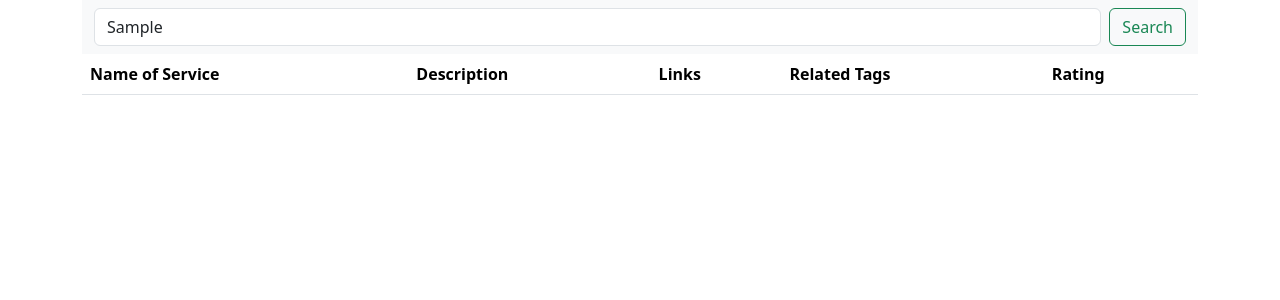
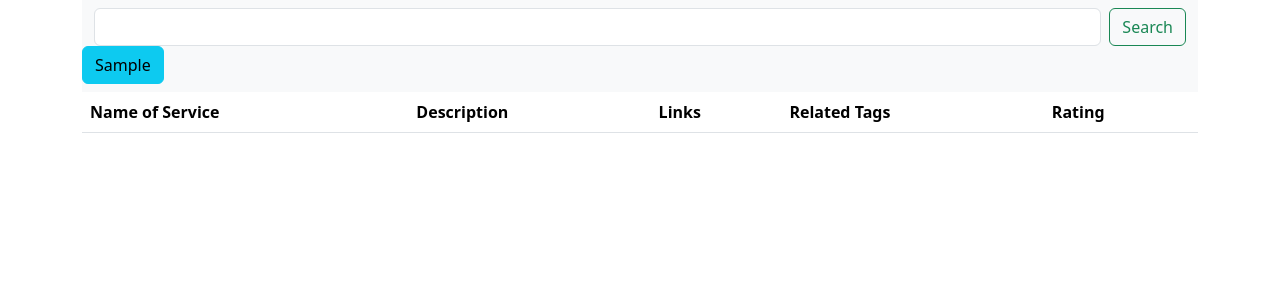
Before and after one commit to relocationguide/relocationguide, a React (Create React App) app: page / in a window 1280 px wide. Both pictures are taken after typing "Sample" into the empty fields and a click on the button "Search". Shown: the top 300 px of the page. Built offline with nearby package versions, Linux system fonts and the light colour scheme.

Commit message:
Make it possible to use several search rules

```diff
--- a/src/App.js
+++ b/src/App.js
@@ -1,19 +1,25 @@
 // App.js
-import React, { useState } from 'react';
+import React, { useState, useEffect } from 'react';
 import TableRow from './TableRow';
 import './App.css';
 import 'bootstrap/dist/css/bootstrap.min.css';
 
 function SearchComponent({ onSearch }) {
-  const [searchTerm, setSearchTerm] = useState('');
+  const [searchTerm, setSearchTerm] = useState("");
+  const [searchTerms, setSearchTerms] = useState([]);
 
   const handleSearchChange = (e) => {
     setSearchTerm(e.target.value);
   };
 
   const handleSearchClick = () => {
-    onSearch(searchTerm);
+    setSearchTerms(previousSearchTerms => [...previousSearchTerms, searchTerm]);
+    setSearchTerm("");
   };
+
+  useEffect(() => {
+    onSearch(searchTerms);
+  }, [searchTerms]);
 
   return (
     <nav class="navbar bg-body-tertiary">
@@ -28,12 +34,26 @@ function SearchComponent({ onSearch }) {
           <button class="btn btn-outline-success" onClick={handleSearchClick} type="button">Search</button>
         </form>
       </div>
+      <div class="btn-group" id="tag-cloud">
+          {searchTerms.map((term, index) => (
+            <button
+              key={index} className="btn btn-info search-option"
+              onClick={() => {
+                  setSearchTerms(searchTerms.filter((val, _) => val !== term ));
+                  onSearch(searchTerms);
+                }
+              }
+            >
+              {term}
+            </button>
+          ))}
+      </div>
     </nav>
   );
 }
 
 const App = () => {
-  const [filter, setFilter] = useState('');
+  const [filter, setFilter] = useState([]);
   const services = [
     { name: 'Service 1', description: 'This is a description for Service 1', link: 'Link 1', tags: 'Tag1, Tag2', rating: 4.5 },
     { name: 'Service 2', description: 'This is a description for Service 2', link: 'Link 2', tags: 'Tag3, Tag4', rating: 4.0 },
@@ -42,8 +62,12 @@ const App = () => {
   ];
 
   const filteredServices = services.filter(service =>
-    service.name.toLowerCase().includes(filter.toLowerCase()) ||
-    service.tags.split(', ').some(tag => tag.toLowerCase().includes(filter.toLowerCase()))
+    filter.length === 0 ||
+    filter.every(term => {
+      return service.name.toLowerCase().includes(term.toLowerCase()) ||
+      service.tags.split(', ').some(tag => tag.toLowerCase().includes(term.toLowerCase()))
+    }
+    )
 );
 
   return (
```
